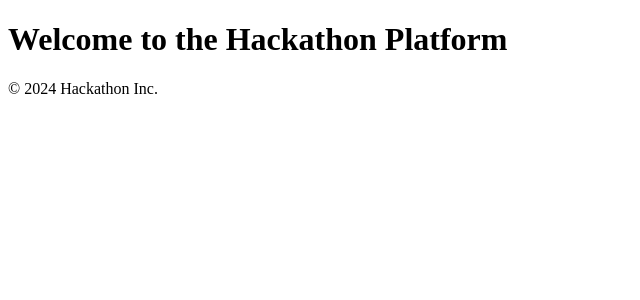
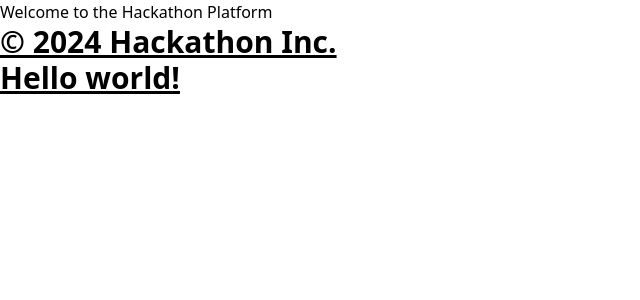
Before and after one commit to KITLoveWF/Hackathon-2026, a React (Vite) app in the folder hackathon-client/: page / in a window 1280 px wide. Shown: the top 300 px of the page, without its empty margins (0-640 px from the left). Built offline with nearby package versions, Linux system fonts and the light colour scheme; no server answers.

Commit message:
feat: add Tailwindcss

```diff
--- a/hackathon-client/package.json
+++ b/hackathon-client/package.json
@@ -10,10 +10,12 @@
     "preview": "vite preview"
   },
   "dependencies": {
+    "@tailwindcss/vite": "^4.1.17",
     "axios": "^1.13.2",
     "react": "^19.2.0",
     "react-dom": "^19.2.0",
-    "react-router-dom": "^7.9.6"
+    "react-router-dom": "^7.9.6",
+    "tailwindcss": "^4.1.17"
   },
   "devDependencies": {
     "@eslint/js": "^9.39.1",
--- /dev/null
+++ b/hackathon-client/src/index.css
@@ -0,0 +1 @@
+@import "tailwindcss";
--- a/hackathon-client/src/layouts/HomeLayout.jsx
+++ b/hackathon-client/src/layouts/HomeLayout.jsx
@@ -2,11 +2,14 @@ export default function HomeLayout({ children }) {
   return (
     <div>
         <header>
-            <h1>Welcome to the Hackathon Platform</h1>
+            <h3 >Welcome to the Hackathon Platform</h3>
         </header>
         <main>{children}</main>
         <footer>
-            <p>&copy; 2024 Hackathon Inc.</p>
+            <p className='text-3xl font-bold underline'>&copy; 2024 Hackathon Inc.</p>
+            <h1 className="text-3xl font-bold underline">
+            Hello world!
+          </h1>
         </footer>
     </div>
   )
--- a/hackathon-client/src/main.jsx
+++ b/hackathon-client/src/main.jsx
@@ -1,6 +1,7 @@
 import { StrictMode } from 'react'
 import { createRoot } from 'react-dom/client'
 import App from './App.jsx'
+import './index.css'
 
 createRoot(document.getElementById('root')).render(
   <StrictMode>
--- a/hackathon-client/vite.config.js
+++ b/hackathon-client/vite.config.js
@@ -2,12 +2,13 @@ import { defineConfig } from 'vite'
 import react from '@vitejs/plugin-react'
 import {fileURLToPath} from 'url';
 import {dirname, resolve} from 'path';
+import tailwindcss from '@tailwindcss/vite'
 
 const __filename = fileURLToPath(import.meta.url);
 const __dirname = dirname(__filename);
 // https://vite.dev/config/
 export default defineConfig({
-  plugins: [react()],
+  plugins: [react(), tailwindcss()],
   resolve:{
     alias:{
       '#': resolve(__dirname, 'src'),
```
Also changed, not shown: 1 other file (tests, documents, lock files or other folders).
